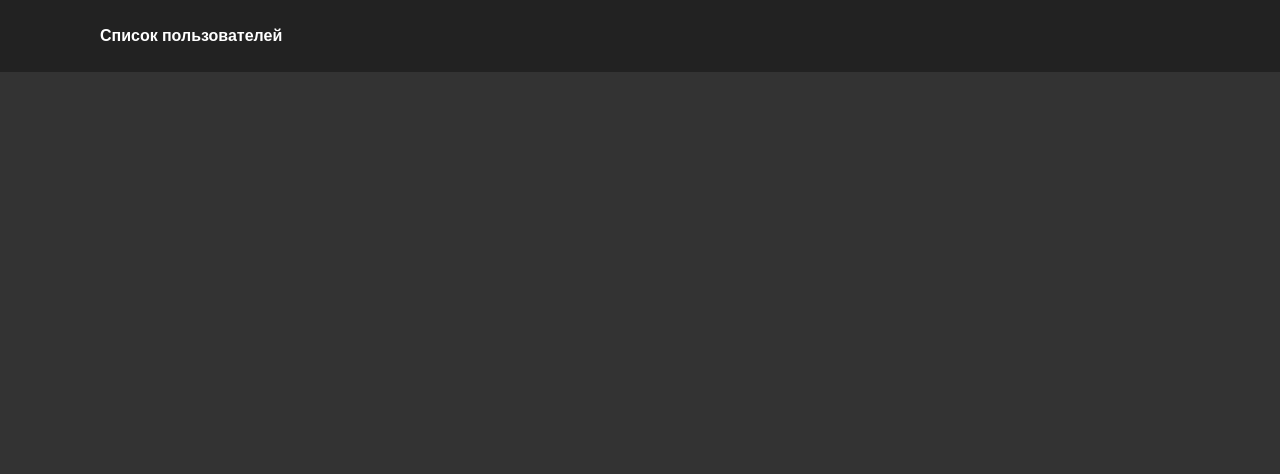
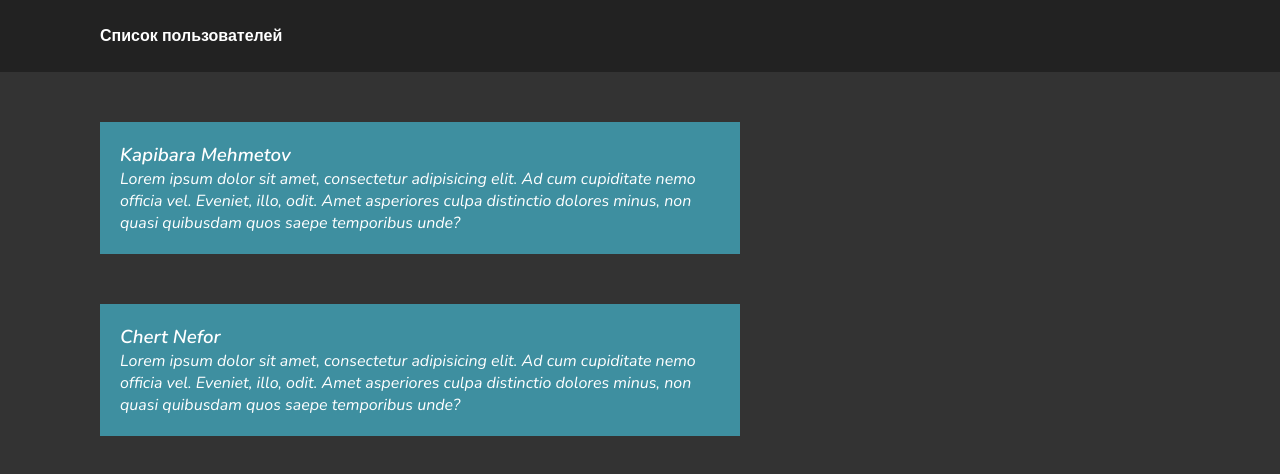
Before and after one commit to RAZEX0LOL/Task1.1, a React (Create React App) app: page / in a window 1280 px wide. Shown: the top 474 px of the page. Built offline with nearby package versions, Linux system fonts and the light colour scheme.

Commit message:
Third commit

```diff
--- a/src/App.js
+++ b/src/App.js
@@ -1,5 +1,6 @@
 import React from "react";
 import Header from "./Components/Header";
+import Users from "./Components/Users";
 
 
 class App extends React.Component {
@@ -9,7 +10,10 @@
         return (
             <div >
                 <Header title="Список пользователей"/>
-
+                <main>
+                    <Users />
+                </main>
+                <aside></aside>
             </div>
         )
     }
--- a/src/Components/Users.js
+++ b/src/Components/Users.js
@@ -25,7 +25,7 @@
     render() {
 
         return (<div>
-            {this.users.map((el)=>(<div>
+            {this.users.map((el)=>(<div className={"user"}>
                 <h3>{el.firstname} {el.lastname}</h3>
                 <p>{el.bio}</p>
             </div>))}
--- a/src/css/main.css
+++ b/src/css/main.css
@@ -16,3 +16,21 @@
     padding: 25px 100px;
     font-weight: 600;
 }
+
+main{
+    margin: 50px 100px;
+    width: 50%;
+    float: left;
+}
+
+aside{
+    width: 20%;
+    margin-top: 50px;
+    margin-left: 5%;
+    float: left;
+}
+main .user{
+    margin-bottom: 50px;
+    background-color: #3e8fa0;
+    padding: 20px;
+}
```
